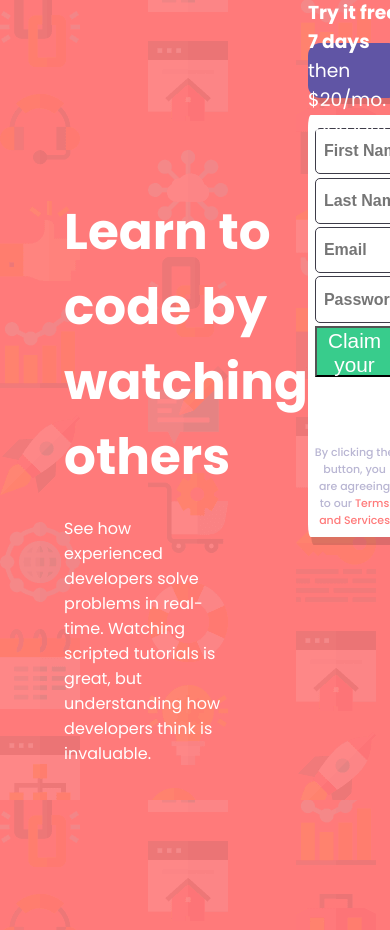
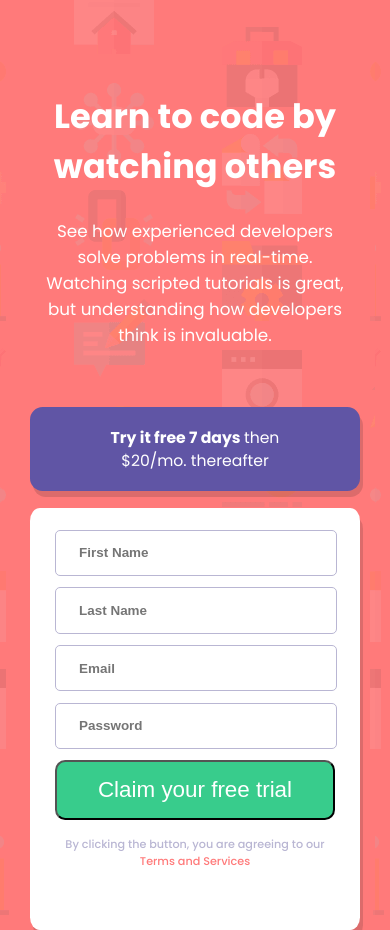
Before and after one commit to Tbrahn/Intro-component-with-sign-up-form, a plain HTML site: page index.html in a window 390 px wide. Shown: the top 930 px of the page. Drawn offline with Linux system fonts and the light colour scheme.

Commit message:
created mobile styling

```diff
--- a/styles.css
+++ b/styles.css
@@ -9,17 +9,17 @@ body {
 
 /*Creating basic layout*/
 
+#main {
+    margin: 7% 15%;
+    display: flex;
+}
+
 #primary {
     flex: 1;
 }
 
 #secondary {
     flex: 1;
-}
-
-#main {
-    margin: 7% 15%;
-    display: flex;
 }
 
 /*Styling the primary info section*/
@@ -93,6 +93,8 @@ li {
     margin: 0% 7.5%;
     width: 85%;
     height: 6vh;
+    border-radius: 1.2vh;
+
 }
 
 button:focus, textarea:focus, select:focus{
@@ -118,3 +120,69 @@ a {
 footer{
     margin: 20vh 0 0 0;
 }
+
+/* Styles for mobile */
+
+@media screen and (max-width: 800px) {
+
+    body {
+        background-image: url(images/bg-intro-mobile.png);
+        text-align: center;
+       }
+
+    #main {
+        margin: 0 6%;
+        display: flex;
+        flex-direction: column;
+        font-size: .7em;
+    }
+
+    #primary {
+        margin: 0 2%;
+    }
+
+    h1 {
+        font-size: 3em;
+        margin: 10vh 0vh 3vh 0;
+    }
+
+    h4 {
+        margin: 0;
+        font-size: 1.5em;
+        margin: 0 0 5vh 0 ;
+    }
+    #blue-section {
+        border-radius: 1.5vh;
+        margin: 2vh 0;
+        height: 10vh;
+    }
+
+    h3{
+        width: 25vh;
+        font-weight: 400;
+        font-size: 1.4em;
+    }
+
+    li {
+        border: 1px solid #B9B6D3;
+    }
+
+    input {
+        font-size: 1.2em;
+    }
+
+    #form-submission {
+        font-size: 2em;
+        padding: 1vh;
+        height: 7vh;
+
+    }
+
+    p {
+        font-size: 1em;
+    }
+
+    footer{
+        margin: 10vh 0 0 0;
+    }
+  }
```
